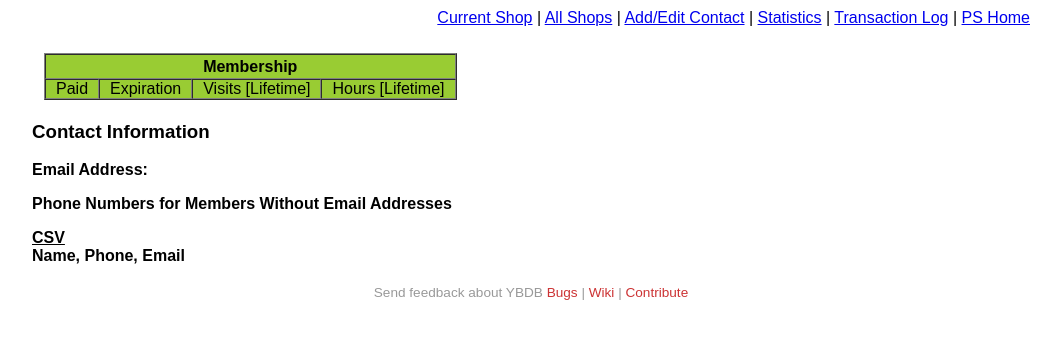
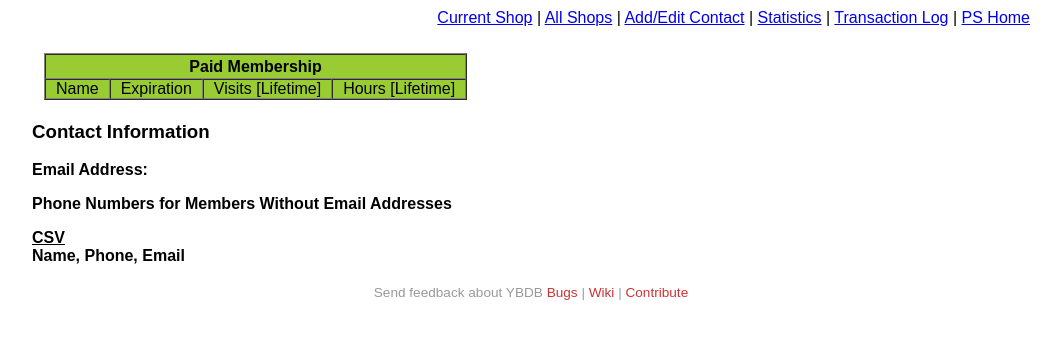
Before and after one commit to fspc/Yellow-Bike-Database, a PHP site: page /stats/paid_members.php in a window 1280 px wide. Shown: the top 339 px of the page, without its empty margins (109-1170 px from the left). Run offline with PHP 8.4, Linux system fonts and the light colour scheme; data that the repository does not hold is empty.

Commit message:
Improves the text in the headers.

```diff
--- a/stats/paid_members.php
+++ b/stats/paid_members.php
@@ -78,10 +78,10 @@ $num_member_rows = mysql_num_rows($purchased_membership);
           <td>
             <table  border="1" cellpadding="1" cellspacing="0">
               <tr bgcolor="#99CC33" class="yb_standardCENTERbold">
-                <td colspan="4" height="25">Membership</td>
+                <td colspan="4" height="25">Paid Membership</td>
 	          </tr>
               <tr valign="top" bgcolor="#99CC33" class="yb_standardCENTER">
-			    <td width="relative">Paid<br /></td>
+			    <td width="relative">Name<br /></td>
 			    <td width="relative">Expiration<br /></td>
 			    <td width="relative">Visits [Lifetime]<br /></td>
 			    <td width="relative">Hours [Lifetime]<br /></td>
```
